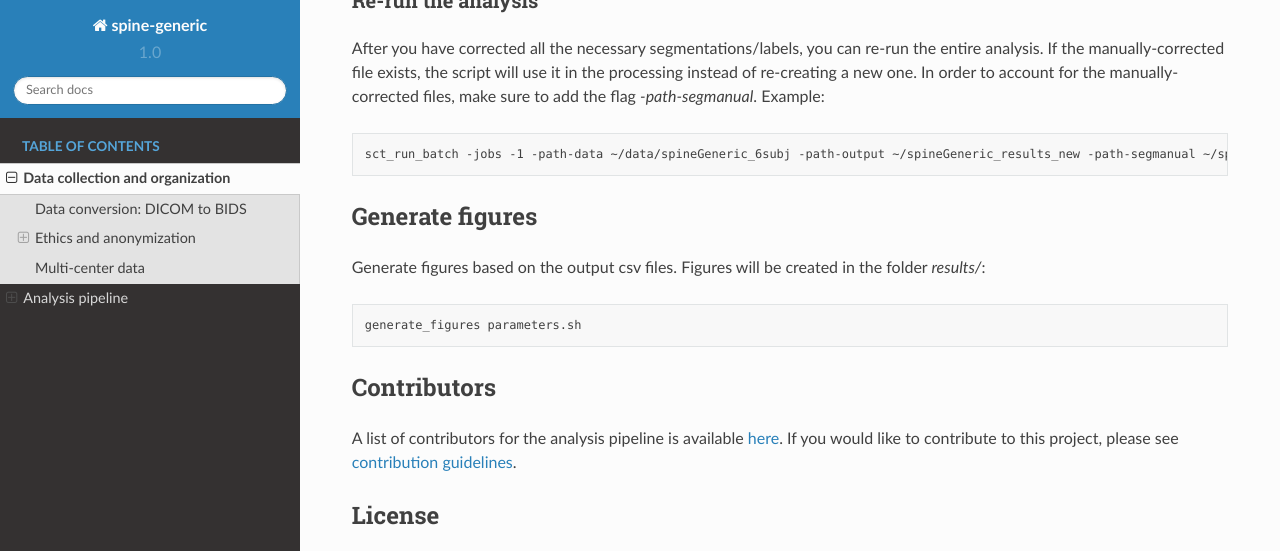
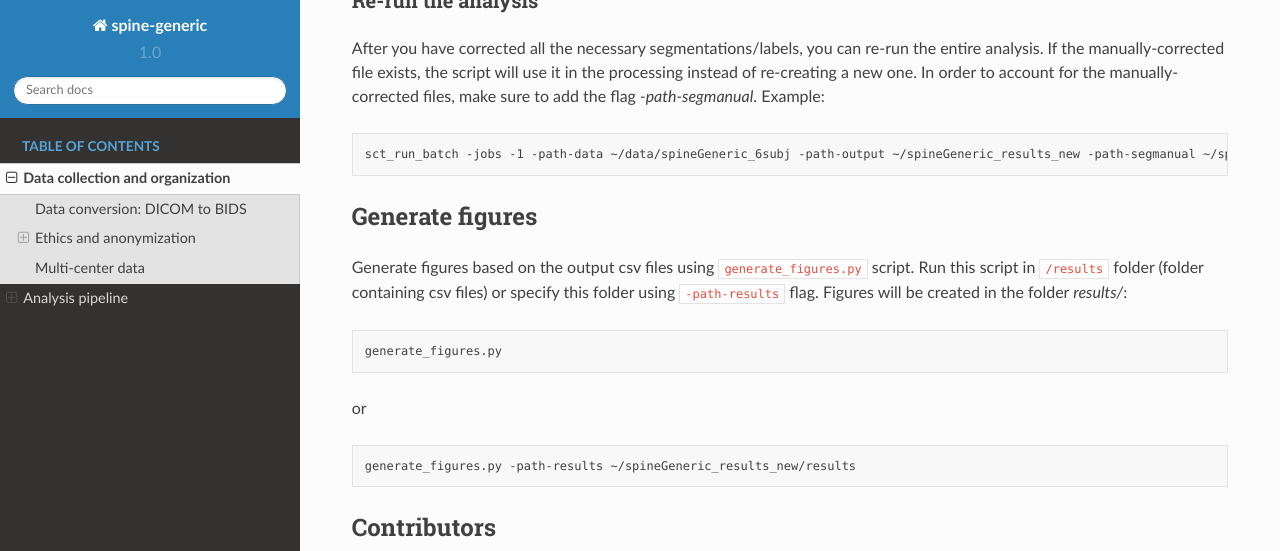
Before and after one commit to spine-generic/spine-generic, a Sphinx documentation site: the page built from docs/documentation.rst, in a window 1280 px wide and 900 px high, scrolled down 8060 px, cut to the strip 0-551 px from the top of the window. Built offline with Sphinx 7.4.7 and the Read the Docs theme 2.0.0, drawn with Linux system fonts in a browser that asks for light colours.

Commit message:
generate_figures.py usage update

```diff
--- a/docs/documentation.rst
+++ b/docs/documentation.rst
@@ -410,13 +410,20 @@ manually-corrected files, make sure to add the flag `-path-segmanual`. Example:
 Generate figures
 ----------------
 
-Generate figures based on the output csv files. Figures will be created in the
+Generate figures based on the output csv files using ``generate_figures.py`` script. Run this script in ``/results``
+folder (folder containing csv files) or specify this folder using ``-path-results`` flag. Figures will be created in the
 folder `results/`:
 
 .. code-block:: bash
 
-  generate_figures parameters.sh
+  generate_figures.py
 
+
+or
+
+.. code-block:: bash
+
+  generate_figures.py -path-results ~/spineGeneric_results_new/results
 
 
 Contributors
```
